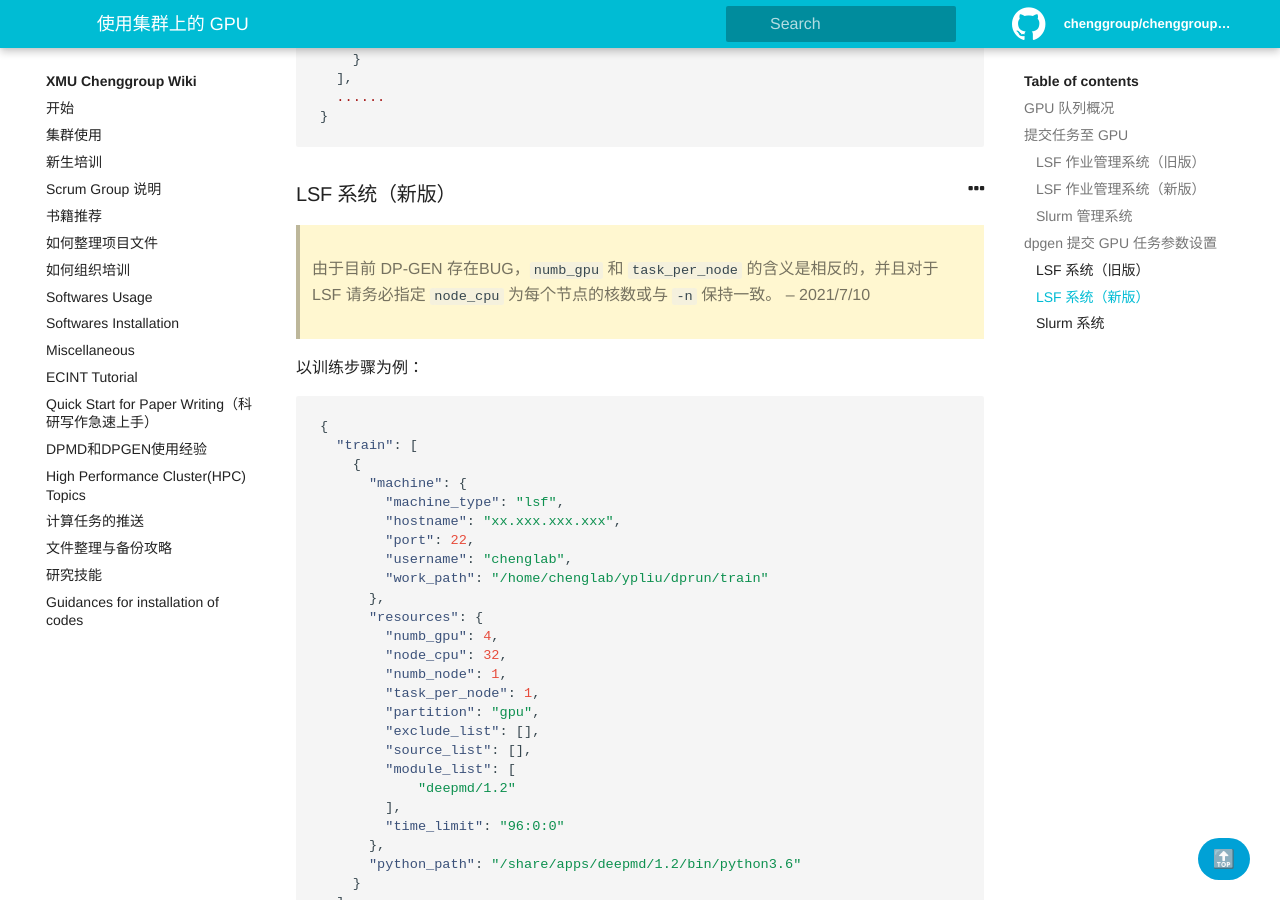
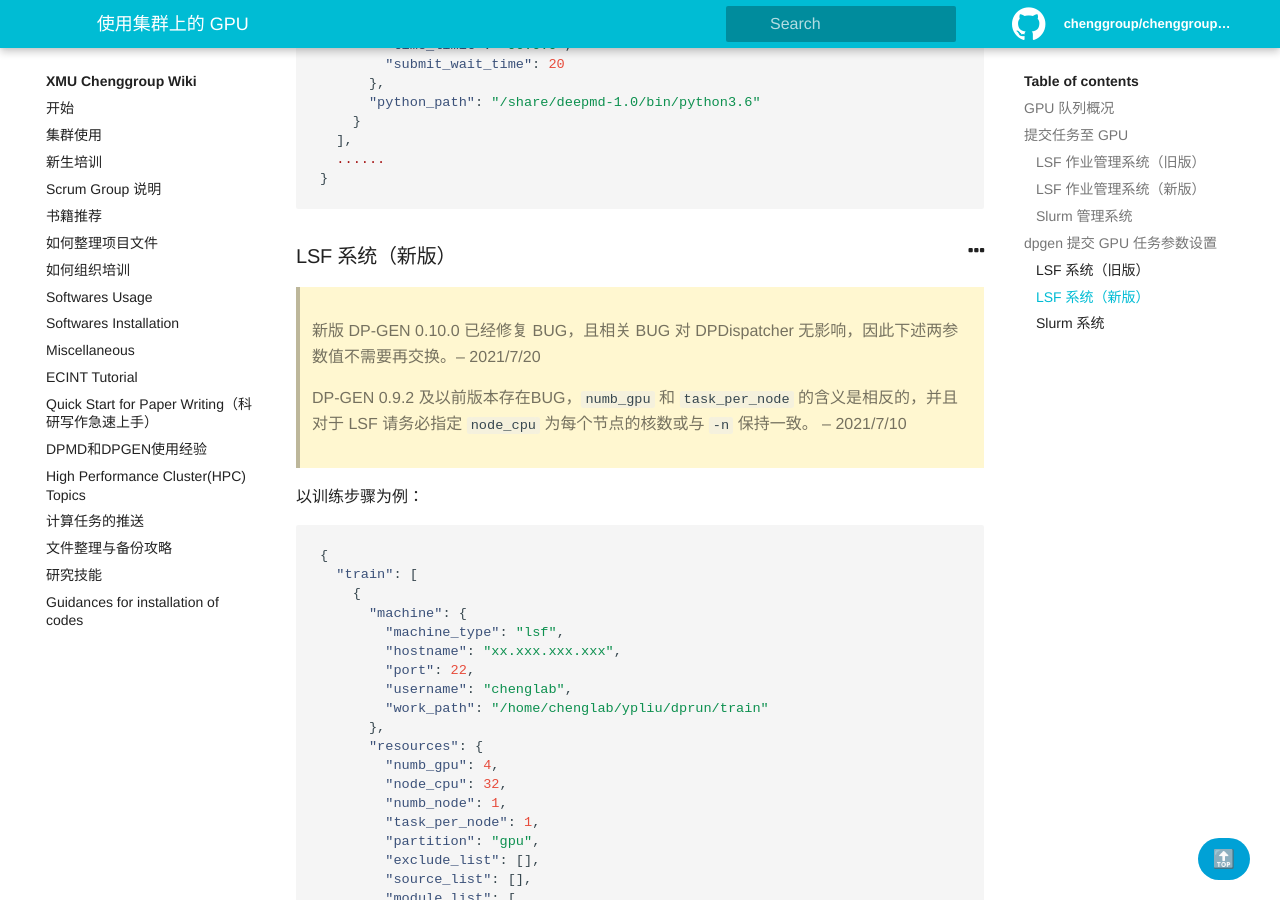
Before and after one commit to chenggroup/chenggroup.github.io, a Jekyll site: the page built from _wiki/集群使用/gpu_usage.md, in a window 1280 px wide and 900 px high, scrolled down 7321 px. Built offline with Jekyll 4.4.1, drawn with Linux system fonts in a browser that asks for light colours; some of the changed text lies outside the part shown.

Commit message:
update dpgen

```diff
--- a/_wiki/集群使用/gpu_usage.md
+++ b/_wiki/集群使用/gpu_usage.md
@@ -197,7 +197,7 @@ lmp_mpi -i input.lammps 1>> model_devi.log 2>> model_devi.log
 
 ### Slurm 管理系统
 
-目前本系统在 Metal 集群测试中。
+> 2021年7月26日起，将 Metal 集群管理统一切换至新版 LSF 系统，请参考 wiki 的相关说明。
 
 采用 Slurm 系统可以直接对 GPU 进行分配，因此不再需要上述的检测脚本。由于 GPU 任务在执行过程中仍需要少量 CPU 资源，请大家在使用时按照一个 GPU 任务对应该节点上 2 个 CPU 核的方式提交。其提交脚本示例如下：
 
@@ -303,7 +303,9 @@ Slurm 与 LSF 命令对照表如下所示：
 
 ### LSF 系统（新版）
 
-> 由于目前 DP-GEN 存在BUG，`numb_gpu` 和 `task_per_node` 的含义是相反的，并且对于 LSF 请务必指定 `node_cpu` 为每个节点的核数或与 `-n` 保持一致。 -- 2021/7/10
+> 新版 DP-GEN 0.10.0 已经修复 BUG，且相关 BUG 对 DPDispatcher 无影响，因此下述两参数值不需要再交换。-- 2021/7/20
+>
+> DP-GEN 0.9.2 及以前版本存在BUG，`numb_gpu` 和 `task_per_node` 的含义是相反的，并且对于 LSF 请务必指定 `node_cpu` 为每个节点的核数或与 `-n` 保持一致。 -- 2021/7/10
 
 以训练步骤为例：
 
```
